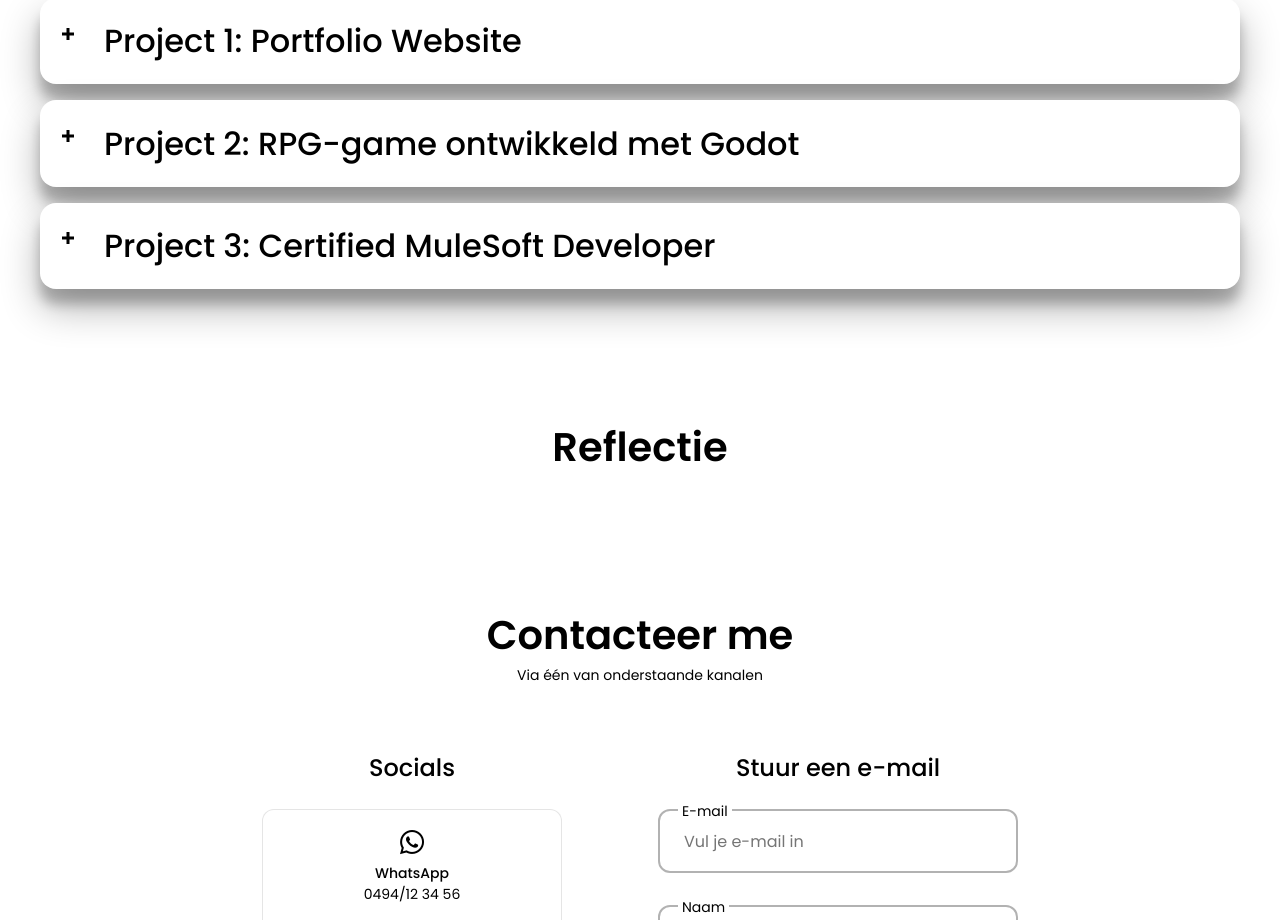
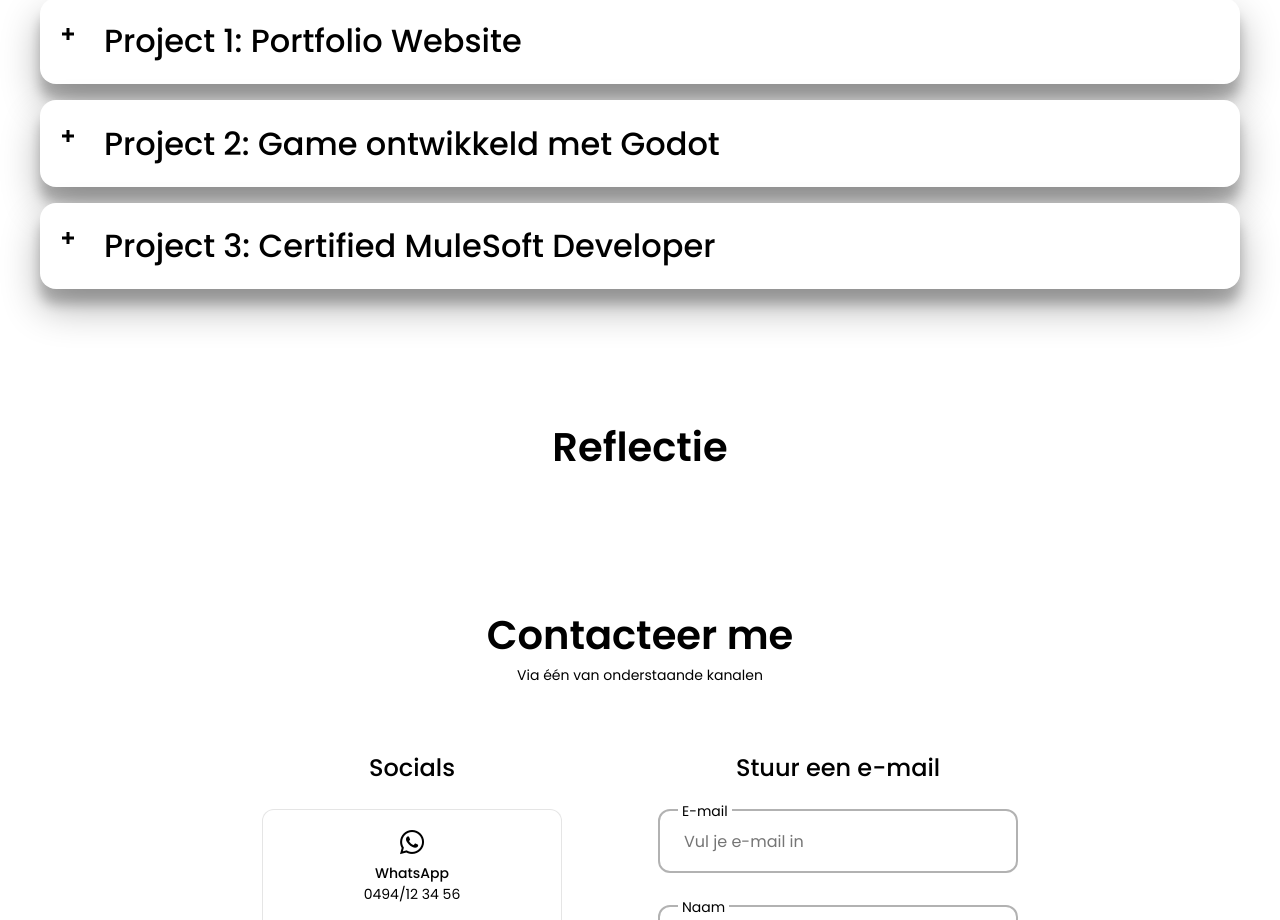
Before and after one commit to NandoCraninckx/portfolio-i-talent, a React (Create React App) app in the folder my-portfolio/: page / in a window 1280 px wide. Shown: the part 2120-3040 px from the top of the page. Built offline with nearby package versions, Linux system fonts and the light colour scheme.

Commit message:
Small change

```diff
--- a/my-portfolio/src/components/projecten/AccordionMenu.jsx
+++ b/my-portfolio/src/components/projecten/AccordionMenu.jsx
@@ -21,13 +21,18 @@ const AccordionMenu = () => {
                                 isActive={isActive === 1}
                                 onClick={() => handleClick(1)}/>
 
-                                <AccordionItem title="Project 2: RPG-game ontwikkeld met Godot"
+                                <AccordionItem title="Project 2: Game ontwikkeld met Godot"
                                 content="Hier wordt nog hard aan gewerkt."
                                 isActive={isActive === 2}
                                 onClick={() => handleClick(2)}/>
 
                                 <AccordionItem title="Project 3: Certified MuleSoft Developer"
-                                content="Hier wordt nog hard aan gewerkt."
+                                content= {
+                                    <div>
+                                        <p>BLablalbla</p>
+                                        <button>test</button>
+                                    </div>
+                                }
                                 isActive={isActive === 3}
                                 onClick={() => handleClick(3)}/>
                         </div>
```
